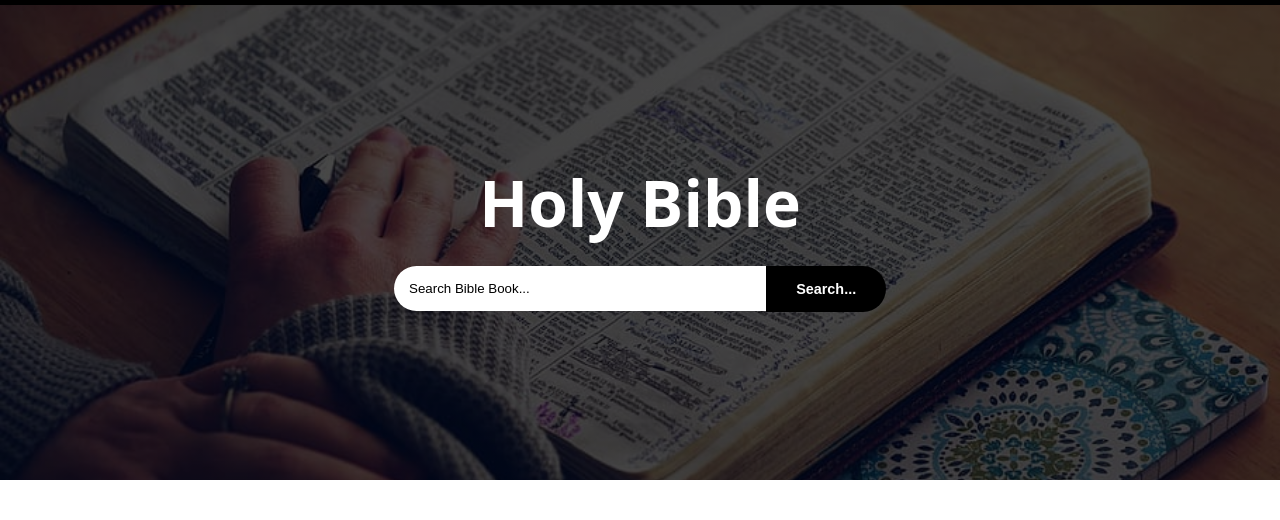
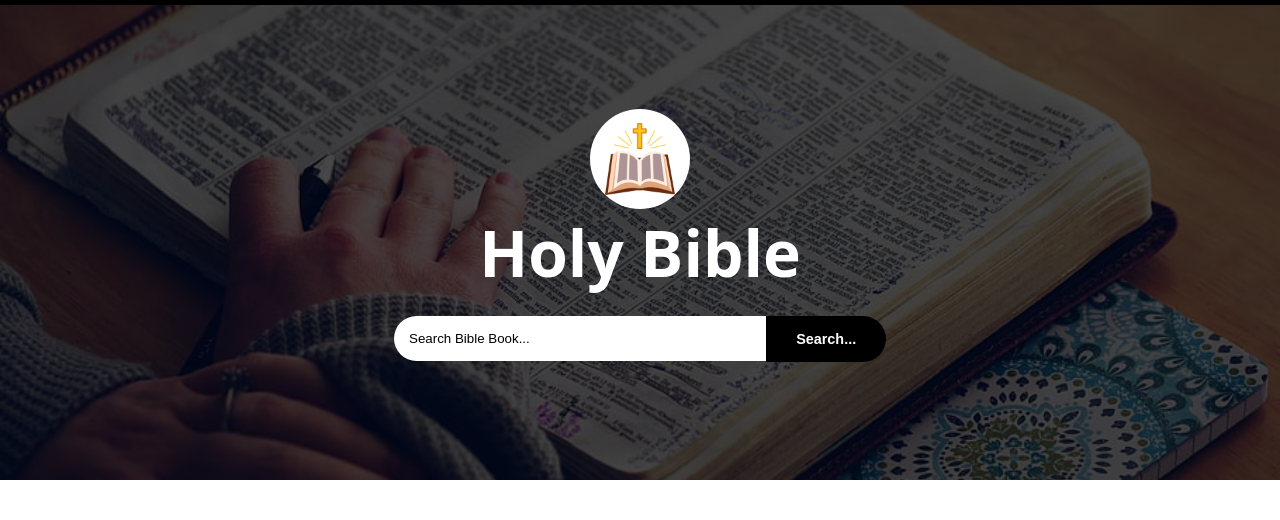
Before and after one commit to Nsoro-Allan/My-Bible-App, a PHP site: page /search_results in a window 1280 px wide. Shown: the top 520 px of the page. Run offline with PHP 8.4, Linux system fonts and the light colour scheme.

Commit message:
changes made to the searching in the system...

```diff
--- a/index.php
+++ b/index.php
@@ -29,6 +29,7 @@ if(isset($_POST['search'])){
 
         <div class="header">
 
+            <img src="./Images/icon.webp" alt="Icon">
             <h1><a href="./bible">Holy Bible</a></h1>
 
             <form action="" method="POST">
--- a/search_results.php
+++ b/search_results.php
@@ -26,12 +26,15 @@ if (isset($_GET['query'])) {
     <div class="main-container">
 
         <div class="header">
+
+            <img src="./Images/icon.webp" alt="Icon">
             <h1><a href="./bible">Holy Bible</a></h1>
 
             <form action="search_results" method="get">
                 <input type="search" name="query" placeholder="Search Bible Book..." value="<?php echo htmlspecialchars($search_query); ?>" required>
                 <button type="submit">Search...</button>
             </form>
+
         </div>
 
 
--- a/style.css
+++ b/style.css
@@ -69,6 +69,12 @@ body{
     flex-direction: column;
     justify-content: center;
     align-items: center;
+}
+
+.header img{
+    width: 100px;
+    height: 100px;
+    border-radius: 50%;
 }
 
 .header h1{
```
Also changed, not shown: book.php (+16 -2 lines).
